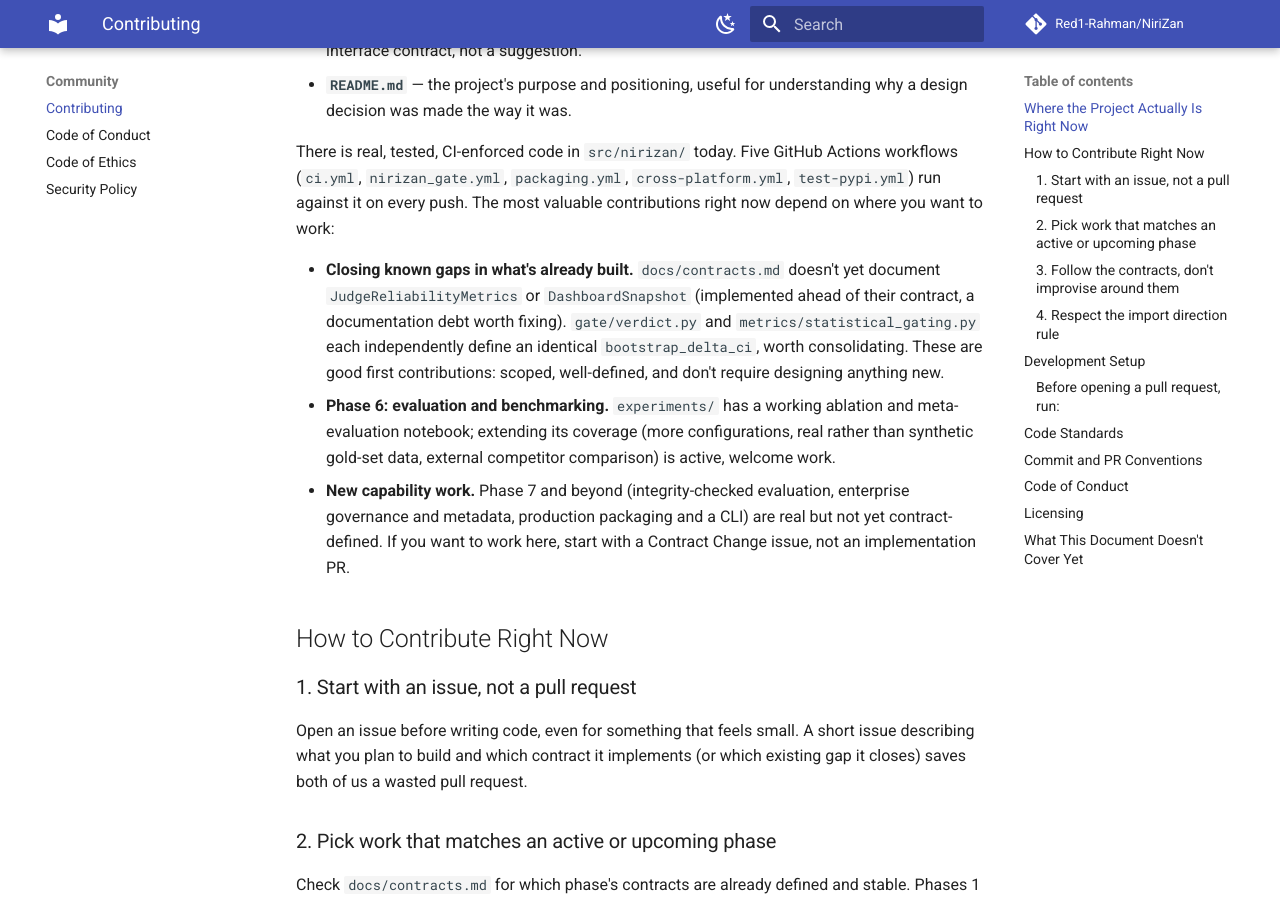
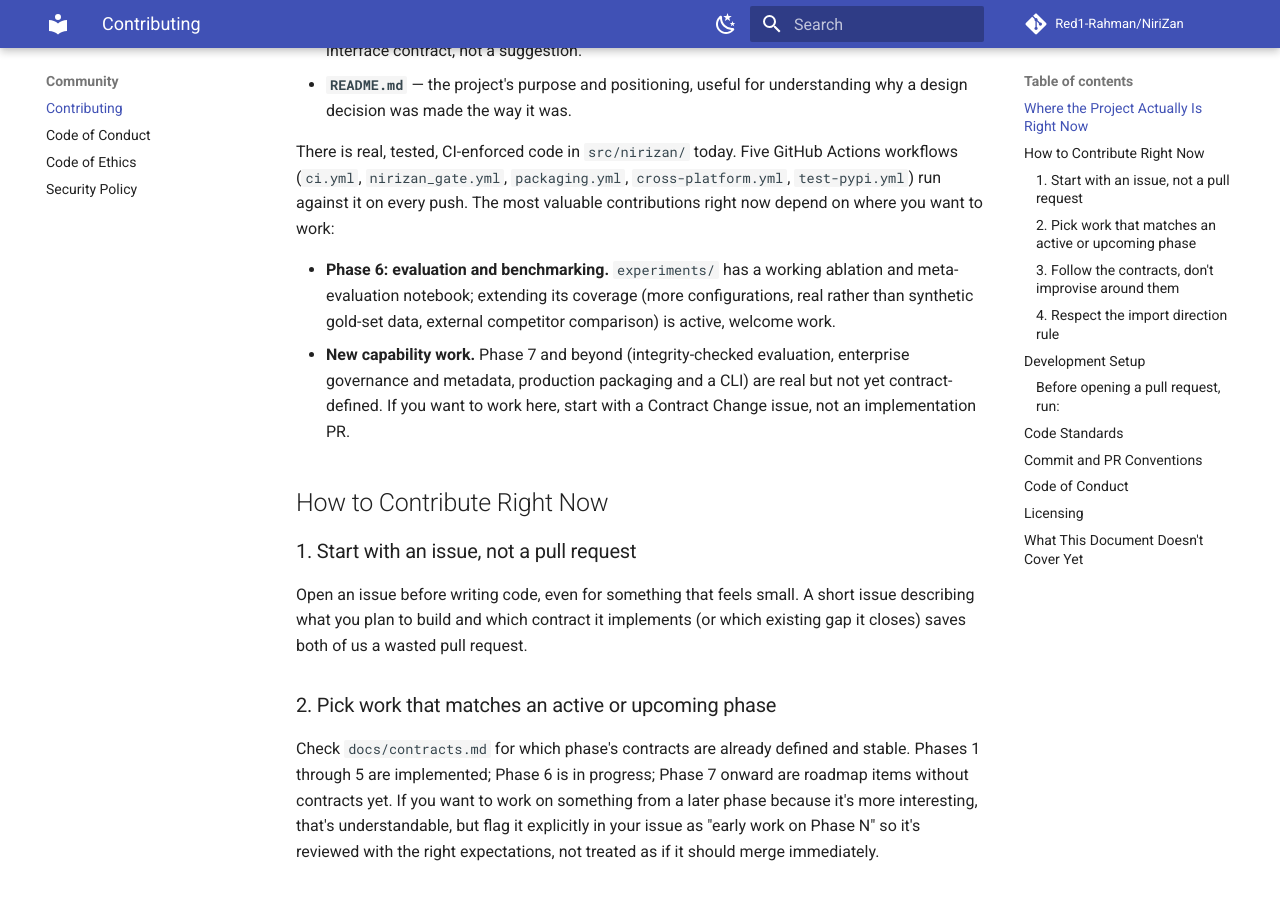
Before and after one commit to Red1-Rahman/NiriZan, an MkDocs documentation site: the page built from docs/community/contributing.md, in a window 1280 px wide and 900 px high, scrolled down 637 px. Built offline with MkDocs 1.6.1 and Material for MkDocs 9.7.7, drawn with Linux system fonts in a browser that asks for light colours; comment, search, counter and statistics services are not loaded.

Commit message:
docs: sync mirrored docs from source files

```diff
--- a/docs/community/contributing.md
+++ b/docs/community/contributing.md
@@ -32,13 +32,6 @@ GitHub Actions workflows (`ci.yml`, `nirizan_gate.yml`, `packaging.yml`,
 `cross-platform.yml`, `test-pypi.yml`) run against it on every push. The
 most valuable contributions right now depend on where you want to work:
 
-- **Closing known gaps in what's already built.** `docs/contracts.md`
-  doesn't yet document `JudgeReliabilityMetrics` or `DashboardSnapshot`
-  (implemented ahead of their contract, a documentation debt worth
-  fixing). `gate/verdict.py` and `metrics/statistical_gating.py` each
-  independently define an identical `bootstrap_delta_ci`, worth
-  consolidating. These are good first contributions: scoped, well-defined,
-  and don't require designing anything new.
 - **Phase 6: evaluation and benchmarking.** `experiments/` has a working
   ablation and meta-evaluation notebook; extending its coverage (more
   configurations, real rather than synthetic gold-set data, external
```
